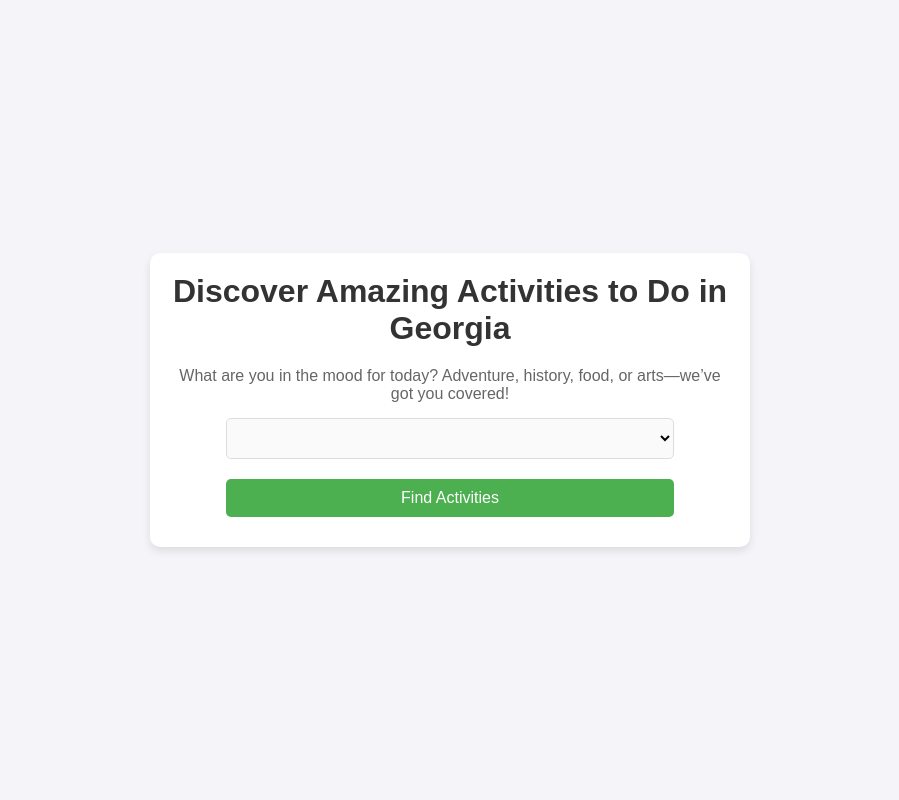
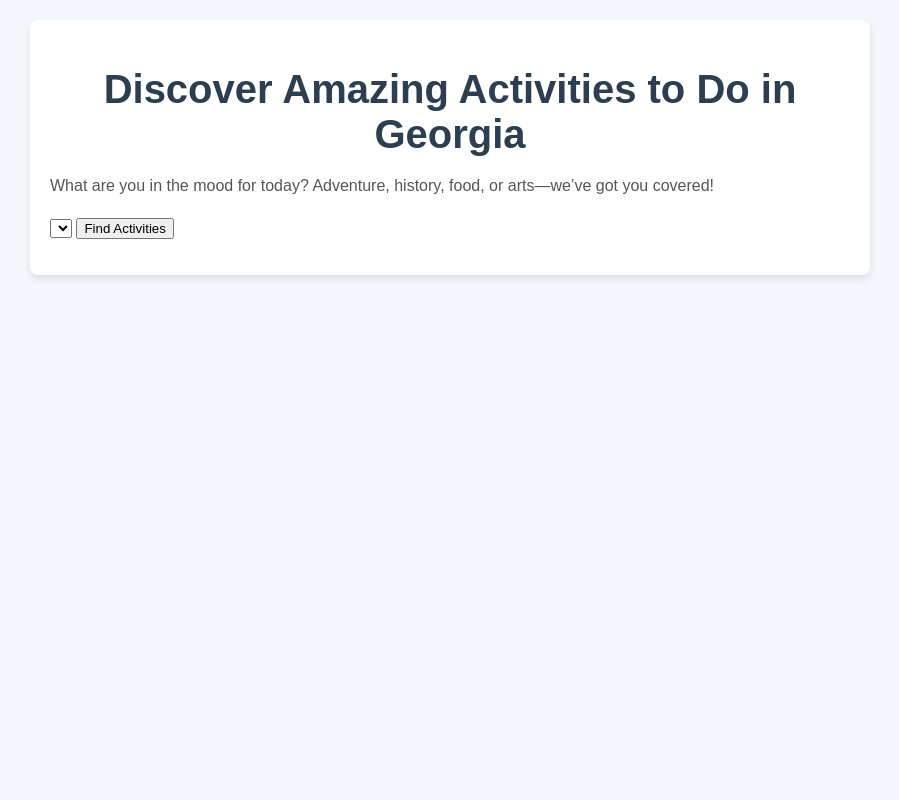
Before and after one commit to ksu-is/Today-s-Agenda, a Flask app: page / in a window 1280 px wide. Shown: the whole page, without its empty margins (190-1089 px from the left). Run offline with Flask 3, Linux system fonts and the light colour scheme; lists and menus that the app fills with data are empty.

Commit message:
updated to be more vibrant and made images the same size

```diff
--- a/web page/static/styles.css
+++ b/web page/static/styles.css
@@ -1,111 +1,150 @@
-* {
+/* General Styling */
+body {
+    font-family: 'Arial', sans-serif;
     margin: 0;
     padding: 0;
-    box-sizing: border-box;
-    font-family: Arial, sans-serif;
+    background-color: #f4f7fc; /* Light background for a clean look */
+    color: #333;
 }
 
-body {
-    display: flex;
-    justify-content: center;
-    align-items: center;
-    min-height: 100vh;
-    background-color: #f4f4f9;
+/* Container Styling */
+.container {
+    max-width: 800px;
+    margin: 20px auto;
+    padding: 20px;
+    background: #ffffff;
+    border-radius: 8px;
+    box-shadow: 0 4px 8px rgba(0, 0, 0, 0.1);
 }
 
+/* Headings and Text */
 h1 {
-    color: #333;
+    text-align: center;
+    font-size: 2.5em;
+    color: #2c3e50;
+    margin-bottom: 10px;
+}
+
+p {
+    line-height: 1.6;
+    color: #555;
     margin-bottom: 20px;
 }
 
-/* Container */
-.container {
-    width: 100%;
-    max-width: 600px;
-    padding: 20px;
-    background-color: #ffffff;
-    border-radius: 10px;
-    box-shadow: 0 4px 8px rgba(0, 0, 0, 0.1);
-    text-align: center;
+/* Tabs Styling */
+.tabs {
+    display: flex;
+    justify-content: center;
+    margin: 20px 0;
 }
 
-select, button {
-    width: 80%;
-    padding: 10px;
-    margin: 10px 0;
+.tab-link {
+    background-color: #3498db;
+    color: white;
+    padding: 10px 20px;
+    margin: 0 5px;
     font-size: 16px;
     border-radius: 5px;
-    border: 1px solid #ddd;
+    text-decoration: none;
+    transition: background-color 0.3s, transform 0.3s;
+    cursor: pointer;
 }
 
-select {
-    background-color: #fafafa;
+.tab-link:hover {
+    background-color: #2980b9;
+    transform: scale(1.05);
 }
 
-button {
-    background-color: #4caf50;
-    color: white;
-    border: none;
-    cursor: pointer;
-    transition: background-color 0.3s ease;
-}
-
-button:hover {
-    background-color: #45a049;
-}
-
-/* Activity List */
+/* Activities List */
 ul {
-    list-style-type: none;
+    list-style: none;
     padding: 0;
 }
 
 li {
-    margin: 15px 0;
+    display: flex;
+    flex-direction: column;
+    align-items: center;
+    text-align: center;
+    margin-bottom: 30px;
+    background: #ffffff;
+    border: 1px solid #e0e0e0;
+    border-radius: 8px;
     padding: 15px;
-    background-color: #f9f9f9;
-    border-radius: 8px;
-    box-shadow: 0 2px 4px rgba(0, 0, 0, 0.1);
-    text-align: left;
+    box-shadow: 0 4px 6px rgba(0, 0, 0, 0.1);
+    transition: transform 0.3s;
 }
 
-h2 {
-    font-size: 1.2em;
-    color: #333;
-    margin-bottom: 5px;
-}
-
-p {
-    color: #666;
-    margin: 5px 0;
-}
-
-a {
-    display: inline-block;
-    margin-top: 10px;
-    color: #007bff;
-    text-decoration: none;
-    font-weight: bold;
-}
-
-a:hover {
-    text-decoration: underline;
-    color: #0056b3;
+li:hover {
+    transform: translateY(-5px); /* Slight lift on hover */
 }
 
 .activity-image {
-    width: 100%;
-    max-width: 200px;
-    height: auto;
+    width: 300px; /* Consistent width */
+    height: 200px; /* Consistent height */
+    object-fit: cover;
     border-radius: 8px;
     margin-bottom: 10px;
-    box-shadow: 0 4px 8px rgba(0, 0, 0, 0.1);
+    box-shadow: 0 4px 6px rgba(0, 0, 0, 0.1);
 }
 
+li h2 {
+    font-size: 1.8em;
+    color: #2c3e50;
+    margin: 10px 0;
+}
+
+li p {
+    margin: 5px 0;
+    color: #666;
+}
+
+/* Learn More Link */
+a {
+    text-decoration: none;
+}
+
+a.btn, a.learn-more {
+    color: #3498db;
+    font-weight: bold;
+    transition: color 0.3s, transform 0.3s;
+}
+
+a.btn:hover, a.learn-more:hover {
+    color: #2980b9; /* Darker blue on hover */
+    transform: scale(1.1);
+}
+
+/* Map */
 #map {
     width: 100%;
     height: 400px;
-    margin: 20px 0;
+    margin-top: 20px;
     border-radius: 8px;
-    box-shadow: 0 4px 8px rgba(0, 0, 0, 0.1);
+    border: 1px solid #ccc;
+    box-shadow: 0 4px 6px rgba(0, 0, 0, 0.1);
 }
+
+/* Footer */
+footer {
+    text-align: center;
+    margin-top: 30px;
+    color: #888;
+    font-size: 0.9em;
+}
+
+/* Responsive Design */
+@media (max-width: 768px) {
+    .container {
+        padding: 15px;
+    }
+
+    .tab-link {
+        padding: 8px 15px;
+        font-size: 14px;
+    }
+
+    li h2 {
+        font-size: 1.5em;
+    }
+}
```
